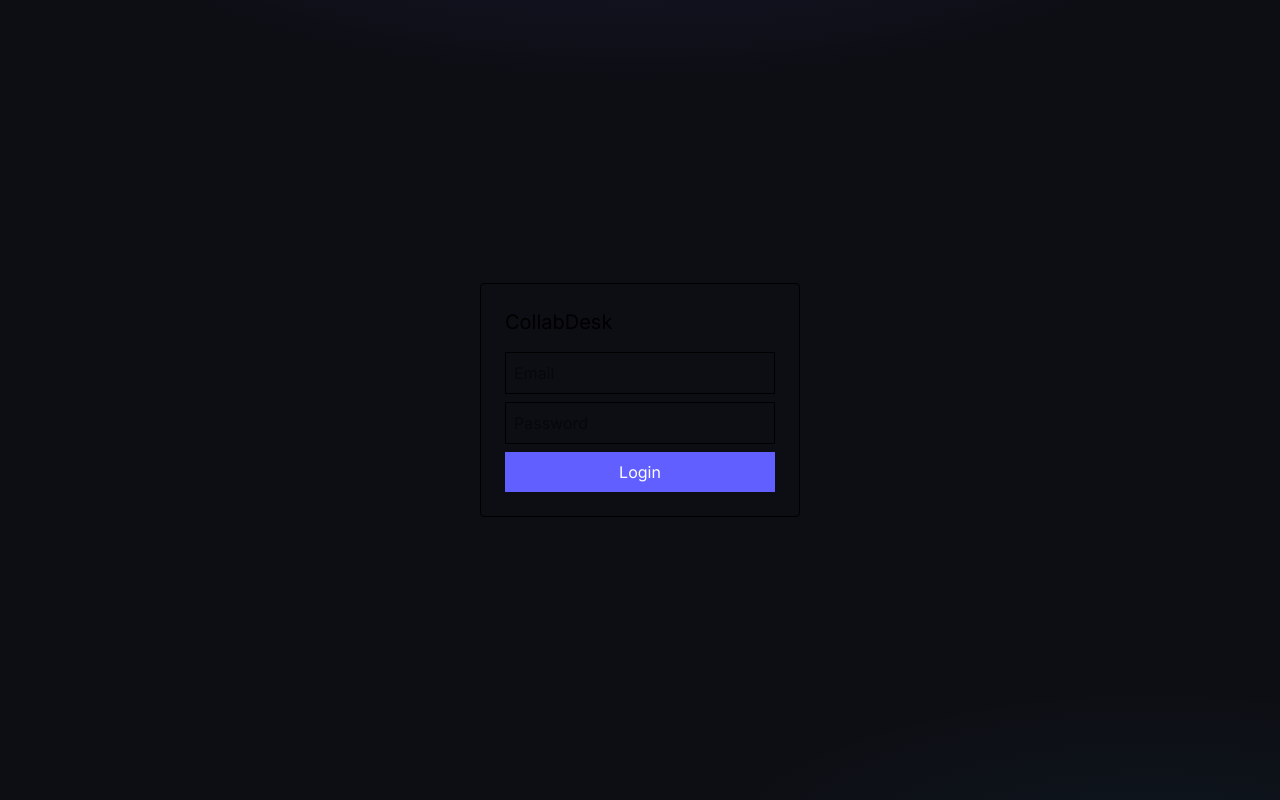
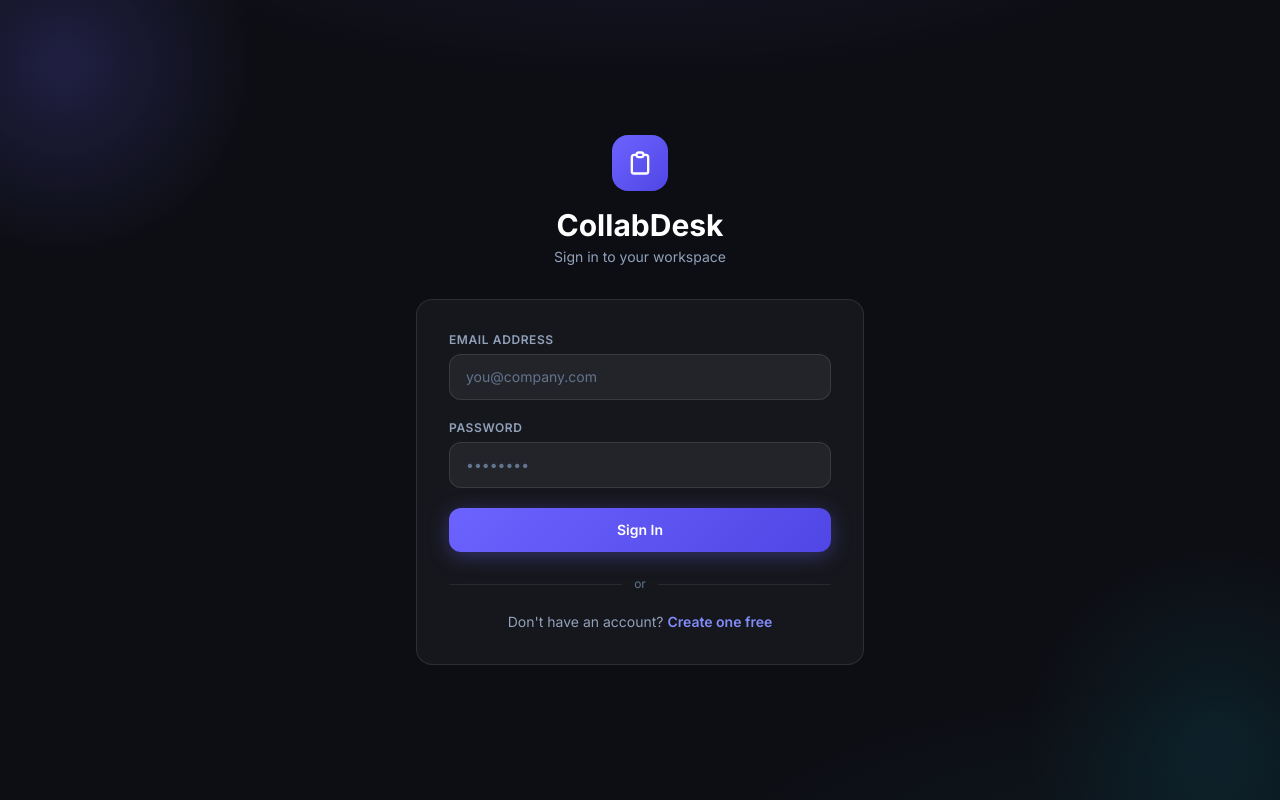
Before and after one commit to Mahendraprasath54/CollabDesk, a React (Vite) app in the folder collabdesk-frontend/: page / in a window 1280 px wide. Built offline with nearby package versions, Linux system fonts and the light colour scheme; no server answers.

Commit message:
fixed css for gradient button

```diff
--- a/collabdesk-frontend/src/index.css
+++ b/collabdesk-frontend/src/index.css
@@ -1,15 +1,12 @@
 @import "tailwindcss";
 
-/* Custom scrollbar */
 ::-webkit-scrollbar { width: 6px; height: 6px; }
 ::-webkit-scrollbar-track { background: #0f0f17; }
 ::-webkit-scrollbar-thumb { background: #2a2b3d; border-radius: 99px; }
 ::-webkit-scrollbar-thumb:hover { background: #3a3b50; }
 
-/* Smooth focus ring */
 * { box-sizing: border-box; }
 
-/* Gradient background for body */
 body {
   background: #0d0e14;
   background-image:
@@ -42,7 +39,7 @@ body {
   animation: spin 0.7s linear infinite;
 }
 
-/* Fade-in entrance */
+
 @keyframes fadeUp {
   from { opacity: 0; transform: translateY(12px); }
   to   { opacity: 1; transform: translateY(0); }
--- a/collabdesk-frontend/src/pages/Login.jsx
+++ b/collabdesk-frontend/src/pages/Login.jsx
@@ -1,52 +1,146 @@
 import { useState, useEffect } from "react"
+import { useNavigate, Link } from "react-router-dom"
 import API from "../utils/api"
-import { useNavigate } from "react-router-dom"
 
 const Login = () => {
-  const [email, setEmail] = useState("")
+  const [email, setEmail]       = useState("")
   const [password, setPassword] = useState("")
+  const [error, setError]       = useState("")
+  const [loading, setLoading]   = useState(false)
   const navigate = useNavigate()
 
   useEffect(() => {
-    if (localStorage.getItem("token")) {
-      navigate("/dashboard")
-    }
+
+    if (localStorage.getItem("token")) navigate("/dashboard")
   }, [navigate])
 
-  const handleLogin = async () => {
+  const handleLogin = async (e) => {
+
+    e.preventDefault()
+
+    setError("")
+    if (!email || !password) { setError("Please fill in all fields."); return }
+    setLoading(true)
         try {
         const res = await API.post("/auth/login", { email, password })
         localStorage.setItem("token", res.data.token)
+        localStorage.setItem("user",  JSON.stringify(res.data.user))
         navigate("/dashboard")
         } catch (err) {
-      alert("Invalid credentials")
+        setError(err.response?.data?.msg || "Invalid credentials. Please try again.")
+        } finally {
+        setLoading(false)
         }
   }
 
   return (
-    <div className="flex h-screen items-center justify-center">
-      <div className="p-6 border rounded w-80">
-        <h2 className="text-xl mb-4">CollabDesk</h2>
+    <div className="min-h-screen flex items-center justify-center px-4">
+      {/* Background decorative blobs */}
+      <div className="absolute inset-0 overflow-hidden pointer-events-none">
+        <div className="absolute -top-32 -left-32 w-96 h-96 rounded-full opacity-20"
+          style={{ background: "radial-gradient(circle, #6c63ff 0%, transparent 70%)" }} />
+        <div className="absolute -bottom-32 -right-32 w-96 h-96 rounded-full opacity-10"
+          style={{ background: "radial-gradient(circle, #06b6d4 0%, transparent 70%)" }} />
+      </div>
 
+      <div className="relative w-full max-w-md fade-up">
+
+        <div className="text-center mb-8">
+          <div className="inline-flex items-center justify-center w-14 h-14 rounded-2xl mb-4"
+            style={{ background: "linear-gradient(135deg, #6c63ff, #4f46e5)" }}>
+            <svg className="w-7 h-7 text-white" fill="none" stroke="currentColor" viewBox="0 0 24 24">
+              <path strokeLinecap="round" strokeLinejoin="round" strokeWidth={2}
+                d="M9 5H7a2 2 0 00-2 2v12a2 2 0 002 2h10a2 2 0 002-2V7a2 2 0 00-2-2h-2M9 5a2 2 0 002 2h2a2 2 0 002-2M9 5a2 2 0 012-2h2a2 2 0 012 2" />
+            </svg>
+          </div>
+          <h1 className="text-3xl font-bold text-white">CollabDesk</h1>
+          <p className="text-slate-400 mt-1 text-sm">Sign in to your workspace</p>
+        </div>
+
+        {/* Card */}
+        <div className="rounded-2xl p-8 border border-white/10"
+          style={{ background: "rgba(255,255,255,0.04)", backdropFilter: "blur(20px)" }}>
+
+          {error && (
+            <div className="mb-5 flex items-center gap-2 px-4 py-3 rounded-xl text-sm font-medium"
+              style={{ background: "rgba(239,68,68,0.12)", color: "#f87171", border: "1px solid rgba(239,68,68,0.2)" }}>
+              <svg className="w-4 h-4 shrink-0" fill="currentColor" viewBox="0 0 20 20">
+                <path fillRule="evenodd" d="M18 10a8 8 0 11-16 0 8 8 0 0116 0zm-7 4a1 1 0 11-2 0 1 1 0 012 0zm-1-9a1 1 0 00-1 1v4a1 1 0 102 0V6a1 1 0 00-1-1z" clipRule="evenodd" />
+              </svg>
+              {error}
+            </div>
+          )}
+
+          <form onSubmit={handleLogin} className="space-y-5">
+            <div className="space-y-1.5">
+              <label className="block text-xs font-semibold uppercase tracking-wider text-slate-400">
+                Email Address
+              </label>
               <input
-          className="border p-2 mb-2 w-full"
-          placeholder="Email"
+                type="email"
+                value={email}
+                placeholder="you@company.com"
                 onChange={(e) => setEmail(e.target.value)}
+                className="w-full px-4 py-3 rounded-xl text-sm text-white placeholder-slate-500 outline-none transition-all"
+                style={{
+                  background: "rgba(255,255,255,0.06)",
+                  border: "1px solid rgba(255,255,255,0.1)"
+                }}
+                onFocus={e => e.target.style.borderColor = "rgba(108,99,255,0.7)"}
+                onBlur={e  => e.target.style.borderColor = "rgba(255,255,255,0.1)"}
               />
+            </div>
 
+            <div className="space-y-1.5">
+              <label className="block text-xs font-semibold uppercase tracking-wider text-slate-400">
+                Password
+              </label>
               <input
                 type="password"
-          className="border p-2 mb-2 w-full"
-          placeholder="Password"
+                value={password}
+                placeholder="••••••••"
                 onChange={(e) => setPassword(e.target.value)}
+                className="w-full px-4 py-3 rounded-xl text-sm text-white placeholder-slate-500 outline-none transition-all"
+                style={{
+                  background: "rgba(255,255,255,0.06)",
+                  border: "1px solid rgba(255,255,255,0.1)"
+                }}
+                onFocus={e => e.target.style.borderColor = "rgba(108,99,255,0.7)"}
+                onBlur={e  => e.target.style.borderColor = "rgba(255,255,255,0.1)"}
               />
+            </div>
 
             <button
-          onClick={handleLogin}
-          className="bg-indigo-500 text-white p-2 w-full"
+              type="submit"
+              disabled={loading}
+              className="w-full py-3 rounded-xl text-sm font-semibold text-white transition-all flex items-center justify-center gap-2 mt-2"
+              style={{
+                background: "linear-gradient(135deg, #6c63ff, #4f46e5)",
+                boxShadow: "0 4px 20px rgba(108,99,255,0.35)"
+              }}
+              onMouseEnter={e => !loading && (e.target.style.transform = "translateY(-1px)")}
+              onMouseLeave={e => (e.target.style.transform = "translateY(0)")}
             >
-          Login
+              {loading ? <span className="spinner" /> : null}
+              {loading ? "Signing in…" : "Sign In"}
             </button>
+          </form>
+
+          <div className="mt-6 flex items-center gap-3">
+            <div className="flex-1 h-px" style={{ background: "rgba(255,255,255,0.08)" }} />
+            <span className="text-xs text-slate-500">or</span>
+            <div className="flex-1 h-px" style={{ background: "rgba(255,255,255,0.08)" }} />
+          </div>
+
+          <p className="mt-5 text-center text-sm text-slate-400">
+            Don't have an account?{" "}
+            <Link to="/register" className="font-semibold" style={{ color: "#818cf8" }}
+              onMouseEnter={e => (e.target.style.color = "#a5b4fc")}
+              onMouseLeave={e => (e.target.style.color = "#818cf8")}>
+              Create one free
+            </Link>
+          </p>
+        </div>
       </div>
     </div>
   )
```
Lines whose indentation alone changed are shown as unchanged.
